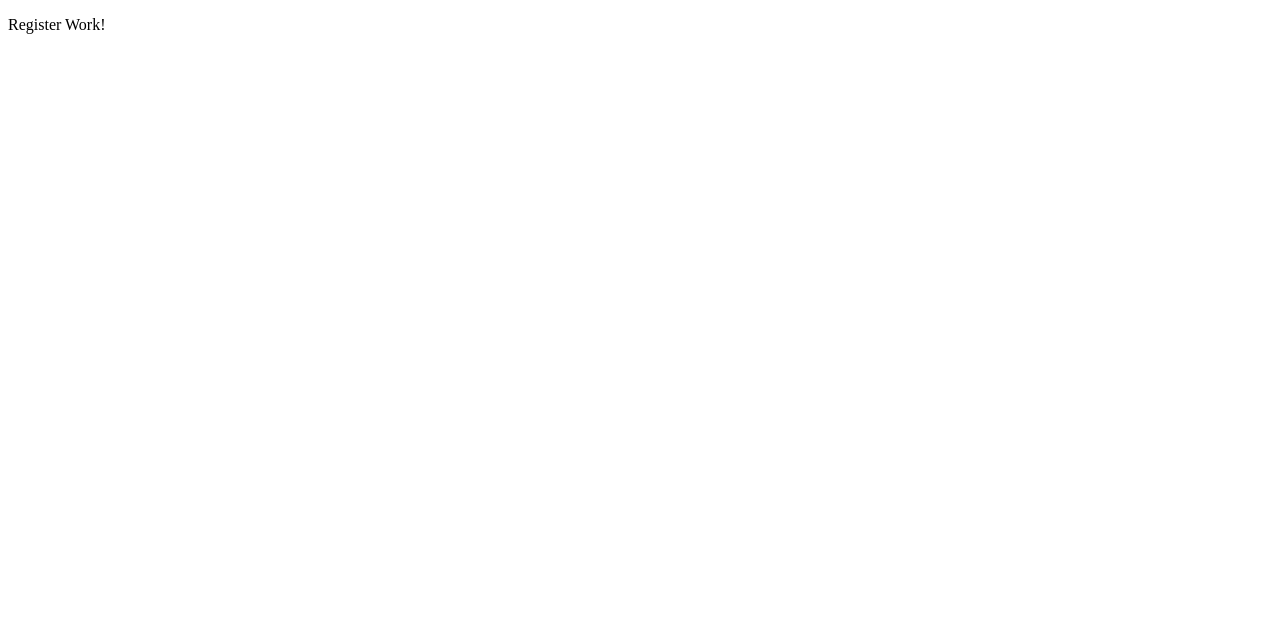
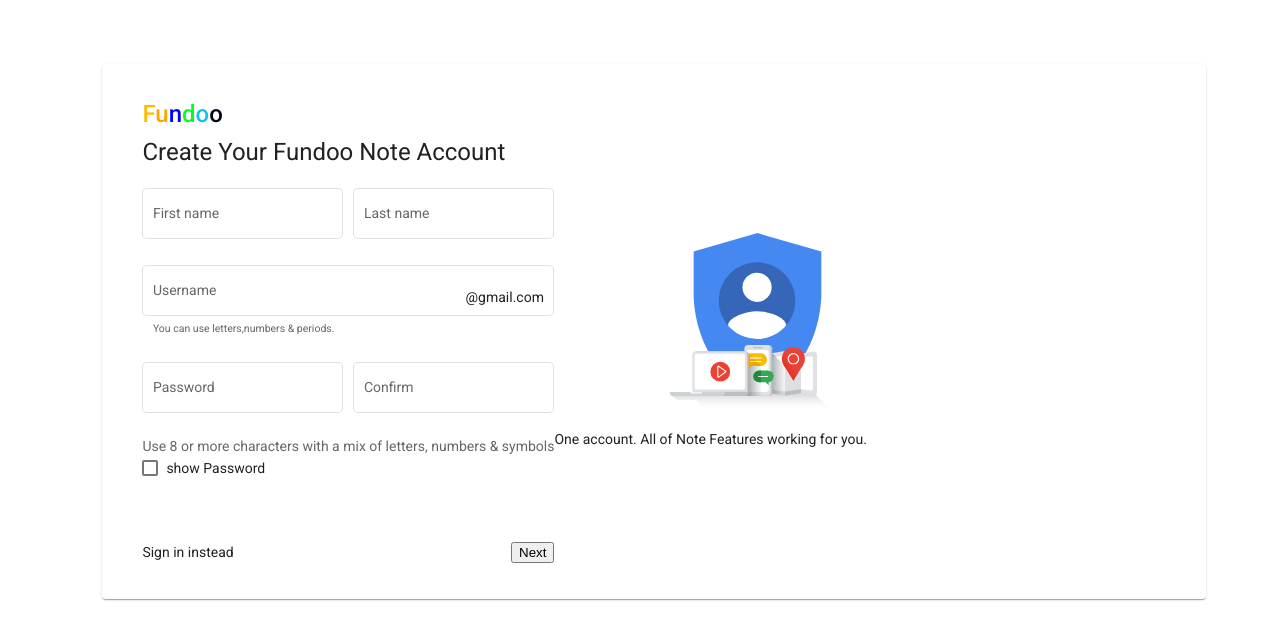
Before and after one commit to Saivijayakumar/FundooNote_FrontEnd, an Angular app: page /register in a window 1280 px wide. Shown: the top 640 px of the page. Built offline with nearby package versions, Linux system fonts and the light colour scheme.

Commit message:
[SaiVijayaKumar]Adding:Register Page html

```diff
--- a/angular.json
+++ b/angular.json
@@ -34,6 +34,7 @@
               "src/assets"
             ],
             "styles": [
+              "./node_modules/@angular/material/prebuilt-themes/indigo-pink.css",
               "src/styles.scss"
             ],
             "scripts": []
@@ -102,6 +103,7 @@
               "src/assets"
             ],
             "styles": [
+              "./node_modules/@angular/material/prebuilt-themes/indigo-pink.css",
               "src/styles.scss"
             ],
             "scripts": []
--- a/package.json
+++ b/package.json
@@ -11,10 +11,12 @@
   "private": true,
   "dependencies": {
     "@angular/animations": "~12.2.0",
+    "@angular/cdk": "^12.2.5",
     "@angular/common": "~12.2.0",
     "@angular/compiler": "~12.2.0",
     "@angular/core": "~12.2.0",
     "@angular/forms": "~12.2.0",
+    "@angular/material": "^12.2.5",
     "@angular/platform-browser": "~12.2.0",
     "@angular/platform-browser-dynamic": "~12.2.0",
     "@angular/router": "~12.2.0",
--- a/src/app/Components/register/register.component.html
+++ b/src/app/Components/register/register.component.html
@@ -1 +1,65 @@
-<p>register works!</p>
+<div class="main">
+    <mat-card class="mainCard">
+        <div class="leftSide">
+            <mat-card-title>
+                <p>
+                    <span style="color: #fbbd04;">F</span>
+                    <span style="color: orange">u</span>
+                    <span style="color: blue;">n</span>
+                    <span style="color: rgb(0, 255, 34);">d</span>
+                    <span style="color: rgb(15, 196, 241);">o</span>
+                    <span style="color: rgb(5, 5, 26);">o</span>
+                </p>
+            </mat-card-title>
+            <form>
+                <h1>Create Your Fundoo Note Account</h1>
+                <div class="names">
+                    <mat-form-field appearance="outline">
+                        <mat-label>First name</mat-label>
+                        <input matInput>
+                    </mat-form-field>
+
+                    <mat-form-field appearance="outline">
+                        <mat-label>Last name</mat-label>
+                        <input matInput>
+                    </mat-form-field>
+                </div>
+                <div class="input-div">
+                    <mat-form-field appearance="outline" class="email">
+                        <mat-label>Username</mat-label>
+                        <input matInput>
+                        <mat-icon matSuffix>@gmail.com</mat-icon>
+                        <mat-hint>You can use letters,numbers & periods.</mat-hint>
+                      </mat-form-field>
+                </div>
+                <div class="names">
+                    <mat-form-field appearance="outline">
+                        <mat-label>Password</mat-label>
+                        <input matInput>
+                    </mat-form-field>
+
+                    <mat-form-field appearance="outline">
+                        <mat-label>Confirm</mat-label>
+                        <input matInput>
+                    </mat-form-field>
+                </div>
+                <div>
+                    <mat-hint>
+                        Use 8 or more characters with a mix of letters, numbers & symbols
+                    </mat-hint>
+                </div>
+                <div>
+                    <mat-checkbox>show Password</mat-checkbox>
+                </div>
+                <div class="buttons">
+                    <a>Sign in instead</a>
+                    <button mat-flat-button class="next">Next</button>
+                </div>
+            </form>
+        </div>
+        <div class="rightSide">
+            <img src="../../../assets/loginImage.svg"/>
+            <p>One account. All of Note Features working for you.</p>
+        </div>
+    </mat-card>
+</div>
--- a/src/app/Components/register/register.component.scss
+++ b/src/app/Components/register/register.component.scss
@@ -0,0 +1,27 @@
+.mainCard {
+    width: 80%;
+    display: flex;
+    padding: 40px 40px 36px;
+    align-items: center;
+    margin: 5% 8%;
+}
+.rightSide{
+    align-content: center;
+    img{
+        padding-left: 10%;
+        margin-left: 20%;
+    }
+}
+.names{
+    display: flex;
+    justify-content: space-between;
+}
+.email{
+    width: 100%;
+    padding-bottom: 5%;
+}
+.buttons{
+    margin-top: 15%;
+    display: flex;
+    justify-content: space-between;
+}
--- a/src/app/app.component.html
+++ b/src/app/app.component.html
@@ -1 +1 @@
-<p>Register Work!</p>
+<router-outlet></router-outlet>
--- a/src/index.html
+++ b/src/index.html
@@ -6,8 +6,11 @@
   <base href="/">
   <meta name="viewport" content="width=device-width, initial-scale=1">
   <link rel="icon" type="image/x-icon" href="favicon.ico">
+  <link rel="preconnect" href="https://fonts.gstatic.com">
+  <link href="https://fonts.googleapis.com/css2?family=Roboto:wght@300;400;500&display=swap" rel="stylesheet">
+  <link href="https://fonts.googleapis.com/icon?family=Material+Icons" rel="stylesheet">
 </head>
-<body>
+<body class="mat-typography">
   <app-root></app-root>
 </body>
 </html>
--- a/src/styles.scss
+++ b/src/styles.scss
@@ -1 +1,4 @@
 /* You can add global styles to this file, and also import other style files */
+
+html, body { height: 100%; }
+body { margin: 0; font-family: Roboto, "Helvetica Neue", sans-serif; }
```
Also changed, not shown: src/app/app.module.ts (+12 -1 lines), src/assets/loginImage.svg (added), 1 other file (tests, documents, lock files or other folders).
